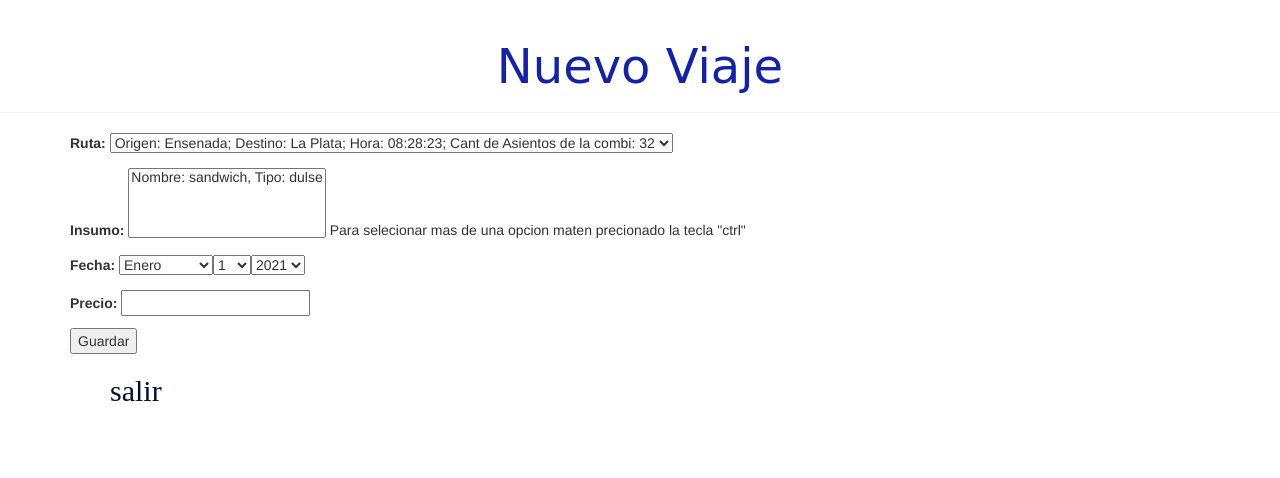
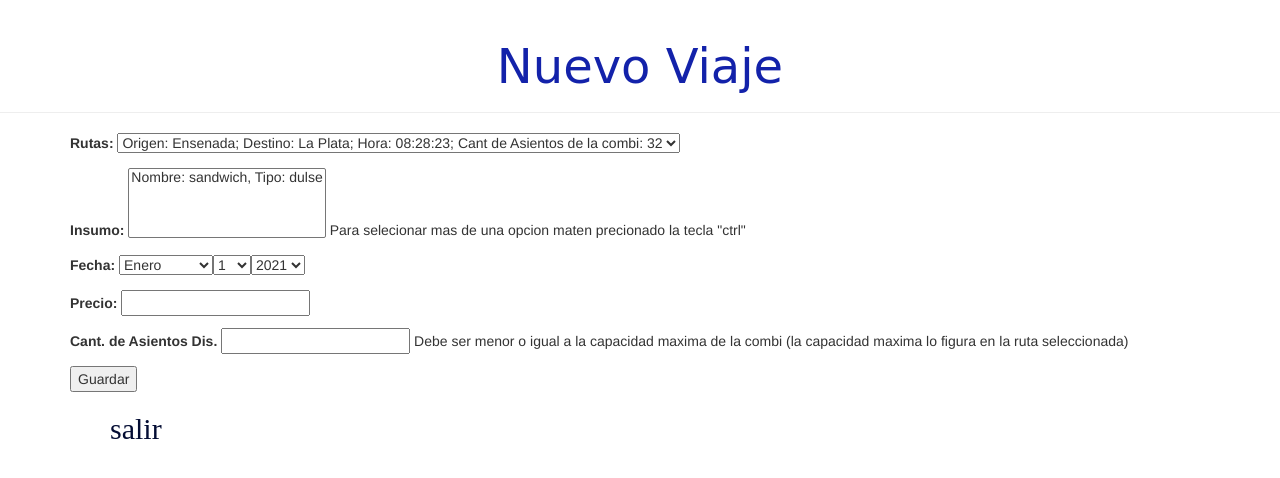
Before and after one commit to deniscru/ProyectoServicioDeViajes, a Django app: page /usuario/viajeNew in a window 1280 px wide. Shown: the top 478 px of the page. Run offline with Django 3.2, Linux system fonts and the light colour scheme; some libraries are stand-ins or nearby versions.

Commit message:
Correciones de los agregar

```diff
--- a/demo1/forms.py
+++ b/demo1/forms.py
@@ -71,7 +71,7 @@ class FormCombi(forms.Form):
     chofer=forms.ChoiceField(widget=forms.Select(), choices=nombreDeChoferes)
     modelo=forms.CharField(required=True,max_length=50,label="Modelo")
     patente=forms.CharField(required=True,max_length=7,label="Patente")
-    cantAsientos= forms.CharField(required=True,max_length=2,label="Cantidad de asientos")
+    cantAsientos= forms.IntegerField(required=True,label="Cantidad de asientos")
     tipo=forms.ChoiceField(widget=forms.RadioSelect, choices=TIPOS_COMBI)
 
 class FormCombiModi(forms.Form):
@@ -107,11 +107,13 @@ class FormViaje(forms.Form):
 
     datosDeRutas=obtenerDatosDeRutas()
     datosDeInsumos=obtenerDatosDeInsumo()
-    ruta = forms.ChoiceField(choices=datosDeRutas, widget=forms.Select())
+    ruta = forms.ChoiceField(choices=datosDeRutas, widget=forms.Select(), label='Rutas')
     insumo = forms.MultipleChoiceField(choices=datosDeInsumos, help_text='Para selecionar mas de una opcion maten precionado la tecla "ctrl"')
     años=[2021,2022]
     fecha = forms.DateField(required=True,label='Fecha',widget=forms.SelectDateWidget(years=años))
     precio = forms.FloatField(required=True,label="Precio")
+    asientos=forms.IntegerField(required=True,label="Cant. de Asientos Dis.", help_text='Debe ser menor o igual a la capacidad maxima de la combi (la capacidad maxima lo figura en la ruta seleccionada)')
+
 
 
 class FormInsumo(forms.Form):
--- a/demo1/templates/demo1/form/formulario_chofer.html
+++ b/demo1/templates/demo1/form/formulario_chofer.html
@@ -13,7 +13,7 @@
             </form>
             {% if valor %}
                 <div>
-                    <p> El dni o email ingresado ya esta registrado</p>
+                    <p> El dni o email ingresado ya estan registrado</p>
                 </div>
             {% endif %}
             {% if exitoso %}
--- a/demo1/templates/demo1/form/formulario_usuario.html
+++ b/demo1/templates/demo1/form/formulario_usuario.html
@@ -6,7 +6,7 @@
         {{ form.as_p}}
         <button type="submit" class="guardar usuario">Registrar</button>
         <div>
-            <h2><a href="{% url 'principal' %}"> Salir</a></h2>
+            <h2><a href="{% url 'login' %}"> Salir</a></h2>
         </div>
     </form>
     {% if exitoso %}
--- a/demo1/templates/demo1/form/formulario_viaje.html
+++ b/demo1/templates/demo1/form/formulario_viaje.html
@@ -21,6 +21,11 @@
                     <p> La carga se realizo con exito</p>
                 </div>
             {% endif %}
+            {% if asientosValidos %}
+                <div>
+                    <p> La cantidad de asientos debe ser menor o igual al de la combi</p>
+                </div>
+            {% endif %}
         </div>
         <div>
             <h2><a href="{% url 'principal' %}"> salir</a></h2>
--- a/demo1/views.py
+++ b/demo1/views.py
@@ -314,7 +314,7 @@ def combi_new(request):
             d=form.cleaned_data
             if verficarChofer(d['chofer']):
                 unChofer=Chofer.objects.get(id=d['chofer'])
-                combi=Combi.objects.create(chofer=unChofer, modelo=d['modelo'], asientos=int(d['cantAsientos']), patente=d['patente'], tipo=d['tipo'])
+                combi=Combi.objects.create(chofer=unChofer, modelo=d['modelo'], asientos=d['cantAsientos'], patente=d['patente'], tipo=d['tipo'])
                 combi.save()
                 exitoso=True
             else:
@@ -332,27 +332,38 @@ def verificarFechaYRuta(unaFecha, idRuta):
             return False
     return True
 
+def verifivarAsientos(d):
+    ruta2=Ruta.objects.filter(id=d['ruta']).values()
+    unaCombi=Combi.objects.filter(id=ruta2[0]['combi_id']).values()
+    if d['asientos'] <=unaCombi[0]['asientos']:
+        return True
+    else:
+        return False
+
 def viaje_new(request):
     valor=False
     exitoso=False
+    asientosValidos=False
     if request.method=='POST':
         form=FormViaje(request.POST)
         if form.is_valid():
             d=form.cleaned_data
-            if verificarFechaYRuta(d['fecha'], d['ruta']):
-                ruta2=Ruta.objects.filter(id=d['ruta']).values()
+            a=verificarFechaYRuta(d['fecha'], d['ruta'])
+            v=verifivarAsientos(d)
+            if a and v:
                 unaRuta=Ruta.objects.get(id=d['ruta'])
-                unaCombi=Combi.objects.filter(id=ruta2[0]['combi_id']).values()
                 unosInsumos= Insumo.objects.filter(id__in= d['insumo'])
-                viaje=Viaje.objects.create(ruta=unaRuta, fecha=d['fecha'], precio=d['precio'], asientos= unaCombi[0]['asientos'])
+                viaje=Viaje.objects.create(ruta=unaRuta, fecha=d['fecha'], precio=d['precio'], asientos= d['asientos'])
                 viaje.insumos.set(unosInsumos)
                 viaje.save()
                 exitoso=True
-            else:
+            if not a:
                 valor=True
+            if not v:
+                asientosValidos=True
     else:
         form=FormViaje()
-    return render(request, 'demo1/form/formulario_viaje.html', {'form': form, 'valor':valor, 'exitoso':exitoso})
+    return render(request, 'demo1/form/formulario_viaje.html', {'form': form, 'valor':valor, 'exitoso':exitoso, 'asientosValidos':asientosValidos})
 
 def verificarInsumo(datos):
     insumos=Insumo.objects.all().values()
```
Also changed, not shown: db.sqlite3.
